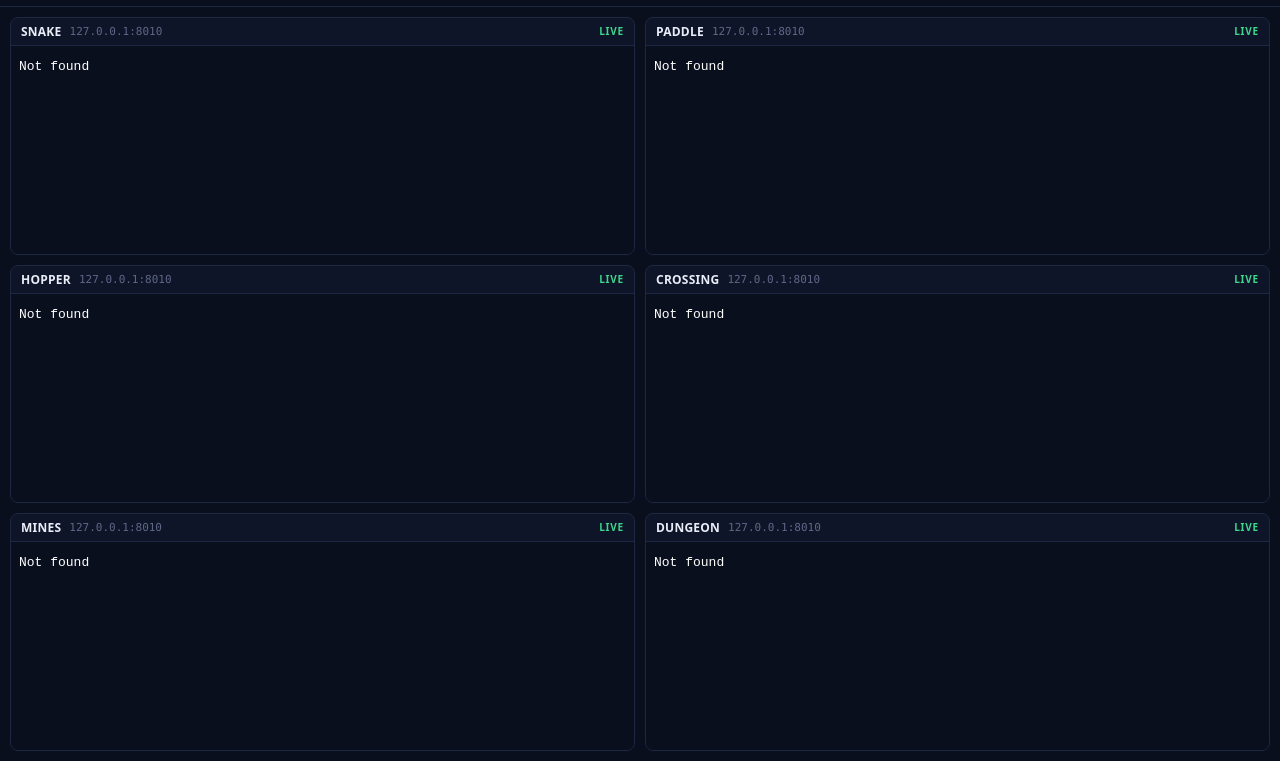
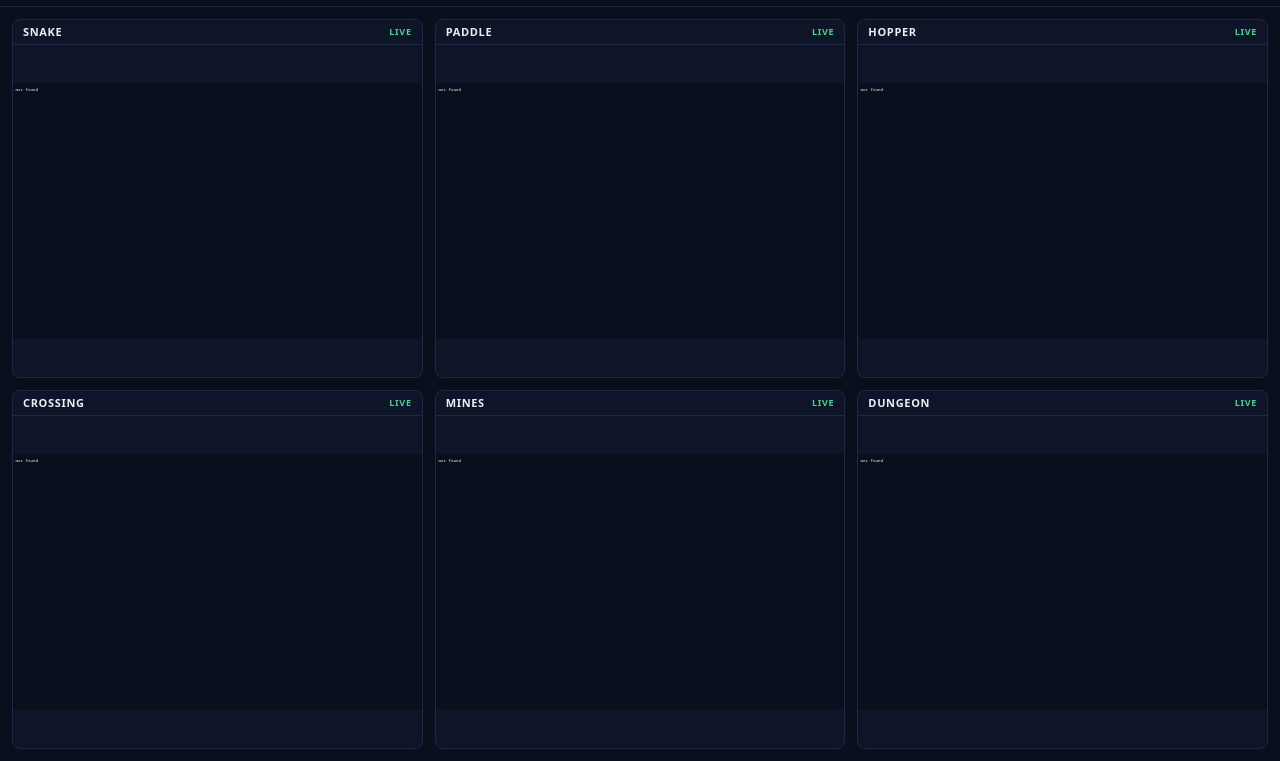
Before and after one commit to styles01/deci-serv, a plain HTML site: page games/multiview/index.html in a window 1280 px wide. Shown: the part 39-800 px from the top of the page. Drawn offline with Linux system fonts and the light colour scheme.

Commit message:
multiview: 3x2 video-style grid, 1280x800 virtual viewport scaled per cell (contain), no squeezing

```diff
--- a/games/multiview/index.html
+++ b/games/multiview/index.html
@@ -7,7 +7,13 @@
 <title>deciserv plays — six games, one grid</title>
 <style>
 /* Multiview grid tiling 0xBakeer's showcase pages (served by games/serve_showcase.py on :8010).
-   Theme tokens copied from vendor/arbiter/showcase/_lib/theme.css (arbiter showcase, MIT). */
+   Theme tokens copied from vendor/arbiter/showcase/_lib/theme.css (arbiter showcase, MIT).
+
+   SIZING MODEL (matches the six-up video compositor, games/shoot_sixup.py):
+   1920x1080 canvas, 54px header, 3x2 grid, 12px gutters.
+   Each panel is EXACTLY 628x471 — the same viewport the video tiles are shot at
+   (1280x800 CSS scaled by 0.4906) — and the iframe content is scaled with CSS
+   transform so the whole game page (board + decision panel) fits like a video tile. */
 :root {
   --bg: #0A0F1E; --surface: #0E1528; --line: #1E2842; --line-2: #2B3758; --track: #151D35;
   --ink: #E9EDF7; --muted: #8B95B3; --faint: #5E6887;
@@ -49,36 +55,41 @@
 .dot.pulse { animation: pulse 2s var(--ease, ease) infinite; }
 @keyframes pulse { 0%, 100% { opacity: 1; } 50% { opacity: .45; } }
 
-/* ---------- 2x3 grid ---------- */
+/* ---------- 3x2 grid (video layout) ---------- */
 .grid {
   flex: 1; min-height: 0;
   display: grid;
-  grid-template-columns: 1fr 1fr;
-  grid-template-rows: 1fr 1fr 1fr;
-  gap: 10px; padding: 10px;
+  grid-template-columns: 1fr 1fr 1fr;
+  grid-template-rows: 1fr 1fr;
+  gap: 12px; padding: 12px;
 }
 .panel {
   display: flex; flex-direction: column; min-width: 0; min-height: 0;
   background: var(--surface);
   border: 1px solid var(--line); border-radius: 8px; overflow: hidden;
+  position: relative;
 }
 .panel-head {
   flex: none; display: flex; align-items: center; gap: 8px;
-  padding: 5px 10px; border-bottom: 1px solid var(--line);
+  padding: 4px 10px; border-bottom: 1px solid var(--line);
 }
 .panel-head .name {
-  font-size: 12px; font-weight: 600; letter-spacing: .02em;
+  font-size: 11px; font-weight: 600; letter-spacing: .06em;
   text-transform: uppercase; color: var(--ink);
 }
-.panel-head .gate { color: var(--faint); font-size: 11px; font-family: var(--mono); }
 .panel-head .spacer { flex: 1; }
 .panel-head .live {
-  color: var(--live); font-size: 10px; font-weight: 600; letter-spacing: .08em;
+  color: var(--live); font-size: 9px; font-weight: 600; letter-spacing: .08em;
 }
-.panel-frame { flex: 1; min-height: 0; position: relative; }
+/* The frame content is scaled to fit the cell (like the video compositor's
+   LANCZOS resize): 1280x800 virtual viewport -> cell size, uniform scale. */
+.panel-frame { flex: 1; min-height: 0; position: relative; overflow: hidden; }
 .panel-frame iframe {
-  position: absolute; inset: 0; width: 100%; height: 100%;
   border: 0; background: var(--bg);
+  width: 1280px; height: 800px;
+  transform-origin: top left;
+  position: absolute; top: 0; left: 0;
+  pointer-events: auto;
 }
 
 /* fit a 1920x1080 window with no scrolling; scale down gracefully on smaller windows */
@@ -102,33 +113,55 @@
 
 <script>
 "use strict";
-/* Origin note: this page is served on :8030 while the showcase iframes are
-   on :8010 — different ports mean different origins, so we cannot read scores
-   out of the frames. Panels are labeled instead; each frame keeps its own live
-   HUD from the showcase page itself. */
+/* Each iframe renders the FULL showcase page at a fixed 1280x800 virtual viewport
+   (same as the six-up video's per-tab viewport), then CSS-scales it to fill its
+   cell uniformly — so panels look exactly like the video tiles, letterboxed by
+   aspect fit instead of squeezed by the 380px decision column. */
 (function () {
   var GAMES = ["snake", "paddle", "hopper", "crossing", "mines", "dungeon"];
-  /* Default host for the frames is 127.0.0.1 (spec). When the grid itself is
-     opened from another machine (LAN, e.g. http://192.168.2.173:8030/), point
-     the frames at that hostname instead — 127.0.0.1 would be the viewer's own
-     machine. games/serve_showcase.py binds :8010 on all interfaces. */
+  var VW = 1280, VH = 800;               /* virtual viewport per frame */
   var local = location.hostname === "127.0.0.1" || location.hostname === "localhost";
   var HOST = local ? "127.0.0.1" : location.hostname;
   var BASE = "http://" + HOST + ":8010/showcase/";
   var grid = document.getElementById("grid");
+
   GAMES.forEach(function (g) {
     var panel = document.createElement("section");
     panel.className = "panel";
     panel.innerHTML =
       '<div class="panel-head">' +
         '<span class="name">' + g + '</span>' +
-        '<span class="gate">' + HOST + ':8010</span>' +
         '<span class="spacer"></span>' +
         '<span class="live">LIVE</span>' +
       '</div>' +
-      '<div class="panel-frame"><iframe src="' + BASE + g + '/" title="deciserv plays ' + g + '" loading="eager"></iframe></div>';
+      '<div class="panel-frame"><iframe src="' + BASE + g + '/" title="deciserv plays ' + g +
+        '" loading="eager" tabindex="-1"></iframe></div>';
     grid.appendChild(panel);
   });
+
+  /* uniform-scale each frame's content so the 1280x800 page fits its cell
+     (contain: letterbox if the cell aspect differs; cover-crop is NOT used so
+     nothing is cut). Recompute on resize. */
+  function fit() {
+    document.querySelectorAll(".panel-frame").forEach(function (frame) {
+      var ifr = frame.querySelector("iframe");
+      if (!ifr) return;
+      var w = frame.clientWidth, h = frame.clientHeight;
+      var s = Math.min(w / VW, h / VH);
+      if (!isFinite(s) || s <= 0) return;
+      ifr.style.transform = "scale(" + s + ")";
+      /* center the letterboxed page inside the cell */
+      var ox = (w - VW * s) / 2, oy = (h - VH * s) / 2;
+      ifr.style.left = ox + "px";
+      ifr.style.top = oy + "px";
+    });
+  }
+  window.addEventListener("resize", fit);
+  /* fit after layout settles and again once frames load (fonts shift sizes) */
+  setTimeout(fit, 60);
+  setTimeout(fit, 600);
+  window.addEventListener("load", fit);
+
   var clock = document.getElementById("clock");
   function tick() {
     clock.textContent = new Date().toLocaleTimeString("en-US", { hour12: false });
```
Also changed, not shown: games/multiview_live.png.
